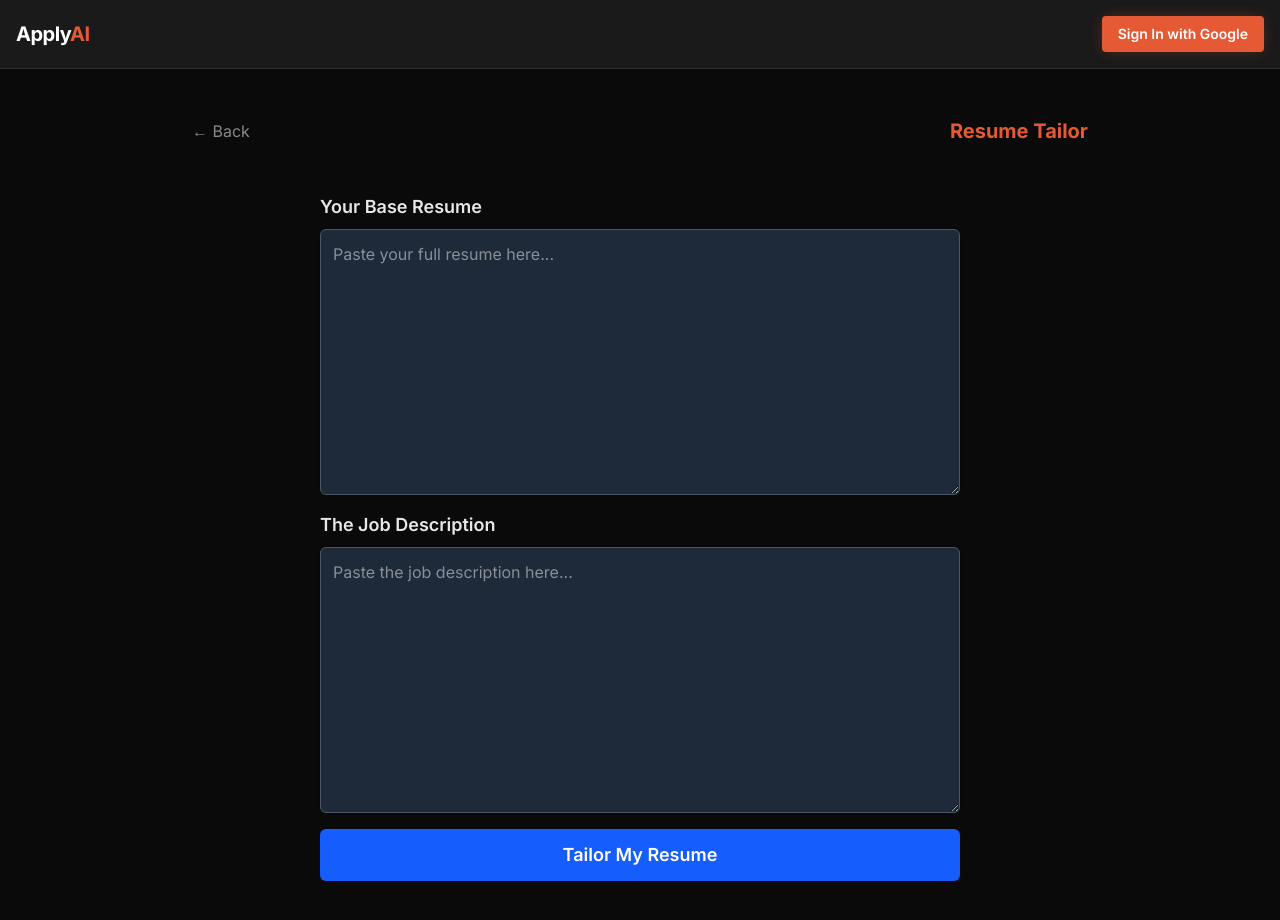
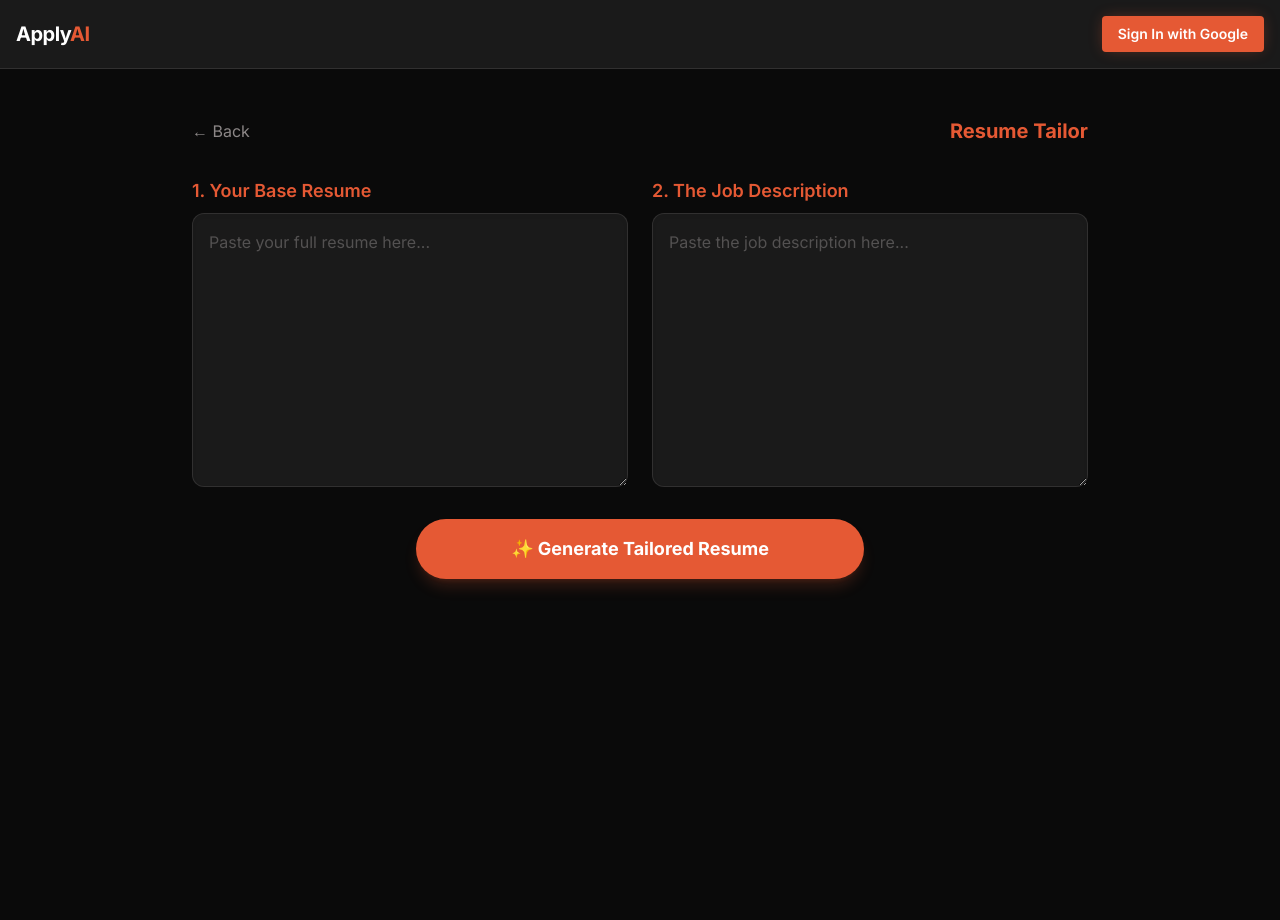
Before and after one commit to arwas11/ApplyAI, a Next.js app in the folder client/: page /resume in a window 1280 px wide. Shown: the top 920 px of the page. Built offline with nearby package versions, Linux system fonts and the light colour scheme; no server answers.

Commit message:
style(client): Apply brand theme to ResumeBuilder inputs and buttons

```diff
--- a/client/components/ResumeBuilder.tsx
+++ b/client/components/ResumeBuilder.tsx
@@ -60,19 +60,18 @@ export default function ResumeBuilder() {
   };
 
   return (
-    <form className="flex w-full max-w-2xl flex-col gap-4 p-4">
+    <form className="flex w-full max-w-4xl flex-col gap-8 animate-in">
+
+      <div className="grid grid-cols-1 md:grid-cols-2 gap-6">
         {/* Resume Text Area */}
         <div className="flex flex-col gap-2">
-        <label
-          htmlFor="resume"
-          className="text-lg font-semibold text-gray-200"
-        >
-          Your Base Resume
+          <label htmlFor="resume" className="text-lg font-semibold text-primary">
+            1. Your Base Resume
           </label>
           <textarea
             id="resume"
             rows={10}
-          className="rounded-md border border-gray-600 bg-gray-800 p-3 text-gray-100 shadow-sm focus:border-blue-500 focus:ring-blue-500"
+            className="rounded-xl border border-secondary/20 bg-surface p-4 text-white shadow-inner focus:border-primary focus:ring-1 focus:ring-primary focus:outline-none transition-all placeholder:text-secondary/50"
             placeholder="Paste your full resume here..."
             value={resume}
             onChange={(e) => setResume(e.target.value)}
@@ -81,43 +80,45 @@ export default function ResumeBuilder() {
 
         {/* Job Description Text Area */}
         <div className="flex flex-col gap-2">
-        <label
-          htmlFor="job-description"
-          className="text-lg font-semibold text-gray-200"
-        >
-          The Job Description
+          <label htmlFor="job-description" className="text-lg font-semibold text-primary">
+            2. The Job Description
           </label>
           <textarea
             id="job-description"
             rows={10}
-          className="rounded-md border border-gray-600 bg-gray-800 p-3 text-gray-100 shadow-sm focus:border-blue-500 focus:ring-blue-500"
+            className="rounded-xl border border-secondary/20 bg-surface p-4 text-white shadow-inner focus:border-primary focus:ring-1 focus:ring-primary focus:outline-none transition-all placeholder:text-secondary/50"
             placeholder="Paste the job description here..."
             value={jobDescription}
             onChange={(e) => setJobDescription(e.target.value)}
           />
         </div>
+      </div>
 
       {/* Submit Button */}
       <button
         type="submit"
-        className="rounded-md bg-blue-600 px-4 py-3 text-lg font-semibold text-white shadow-sm hover:bg-blue-700 focus:outline-none focus:ring-2 focus:ring-blue-500 focus:ring-offset-2 disabled:opacity-50"
+        className="self-center w-full md:w-1/2 rounded-full bg-primary px-6 py-4 text-lg font-bold text-white shadow-lg shadow-primary/20 hover:bg-orange-600 hover:scale-[1.02] transition-all focus:outline-none focus:ring-4 focus:ring-primary/30 disabled:opacity-50 disabled:cursor-not-allowed"
         onClick={handleSubmit}
-        disabled={isLoading} // Disable button while loading
+        disabled={isLoading}
       >
-        {isLoading ? "Tailoring..." : "Tailor My Resume"}
+        {isLoading ? (
+          <span className="flex items-center justify-center gap-2">
+            <span className="animate-spin">⏳</span> Tailoring...
+          </span>
+        ) : (
+          "✨ Generate Tailored Resume"
+        )}
       </button>
-
-      {/* --- UI FOR THE RESPONSE --- */}
 
       {/* Error Message */}
       {error && (
-        <div className="rounded-md border border-red-500 bg-red-900/20 p-4 text-red-300">
+        <div className="rounded-md border border-red-500 bg-red-900/20 p-4 text-red-200 text-center">
           <strong>Error:</strong> {error}
         </div>
       )}
 
       {/* Tailored Resume Output */}
-      <ResumeDisplay tailoredResume={tailoredResume}  />
+      <ResumeDisplay tailoredResume={tailoredResume} />
     </form>
   );
 }
```
Lines whose indentation alone changed are shown as unchanged.
